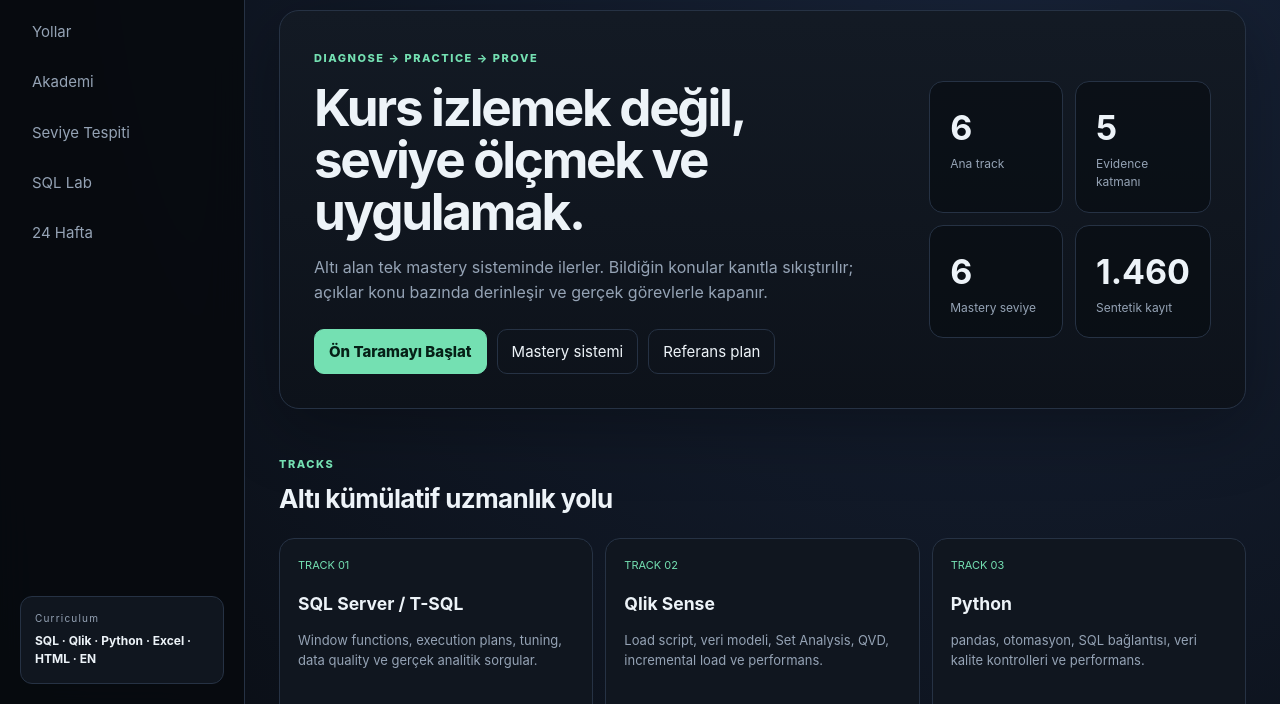
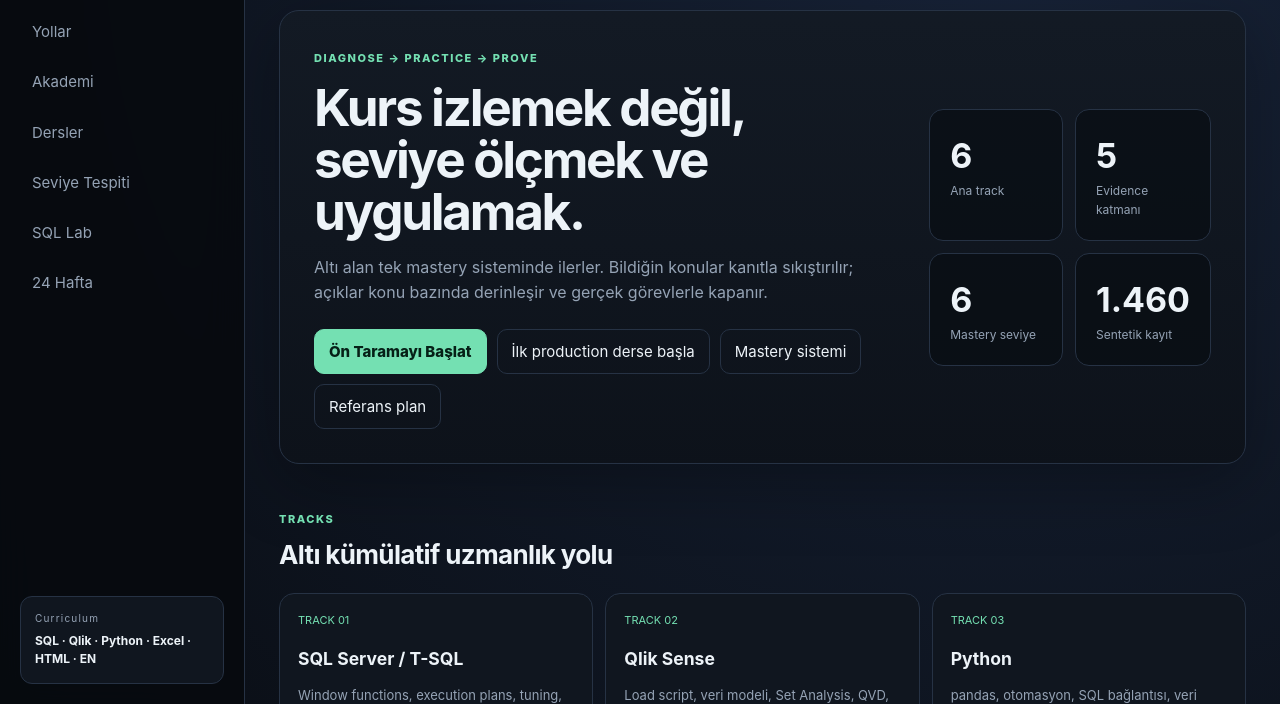
Before and after one commit to aliihaydargenc-dotcom/data-analyst-learning-os, a website: page index.html in a window 1280 px wide. Shown: the part 90-794 px from the top of the page. Drawn offline with Linux system fonts and the light colour scheme.

Commit message:
feat: link academy home to first production lesson

```diff
--- a/index.html
+++ b/index.html
@@ -26,6 +26,7 @@
       <nav>
         <a href="#tracks">Yollar</a>
         <a href="#academy">Akademi</a>
+        <a href="lesson.html?id=sql.relational-thinking.001">Dersler</a>
         <a href="#diagnostic">Seviye Tespiti</a>
         <a href="#sql-lab">SQL Lab</a>
         <a href="#roadmap">24 Hafta</a>
@@ -46,6 +47,7 @@
           <p id="heroText">Altı alan tek mastery sisteminde ilerler. Bildiğin konular kanıtla sıkıştırılır; açıklar konu bazında derinleşir ve gerçek görevlerle kapanır.</p>
           <div class="actions">
             <button id="startExamTop" class="primary">Ön Taramayı Başlat</button>
+            <a href="lesson.html?id=sql.relational-thinking.001" class="secondary">İlk production derse başla</a>
             <a href="#academy" class="secondary">Mastery sistemi</a>
             <a href="#roadmap" class="secondary">Referans plan</a>
           </div>
```
